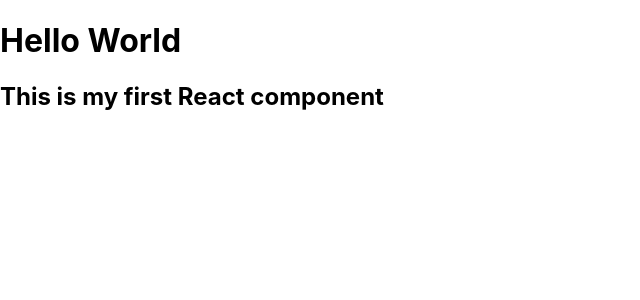
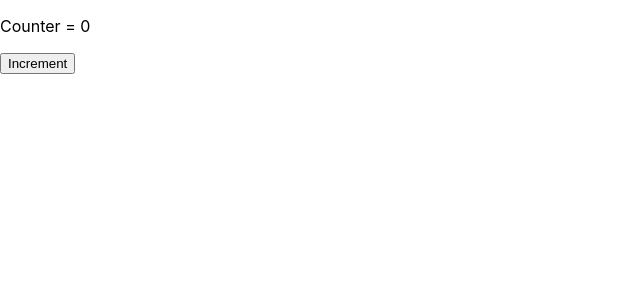
Before and after one commit to maxvanny2010/react, a React (Create React App) app in the folder myapp/: page / in a window 1280 px wide. Shown: the top 300 px of the page, without its empty margins (0-640 px from the left). Built offline with nearby package versions, Linux system fonts and the light colour scheme.

Commit message:
react counter setter State

```diff
--- a/myapp/src/App.js
+++ b/myapp/src/App.js
@@ -1,12 +1,15 @@
-import './App.css';
+import React, {useState} from 'react';
 
-function App() {
+function Counter() {
+    const [count, setCount] = useState(0);
     return (
-        <>
-            <h1>Hello World</h1>
-            <h2>This is my first React component</h2>
-        </>
+        <div>
+            <p>Counter = {count}</p>
+            <button onClick={() => setCount(count + 1)}>
+                Increment
+            </button>
+        </div>
     );
 }
 
-export default App;
+export default Counter;
```
